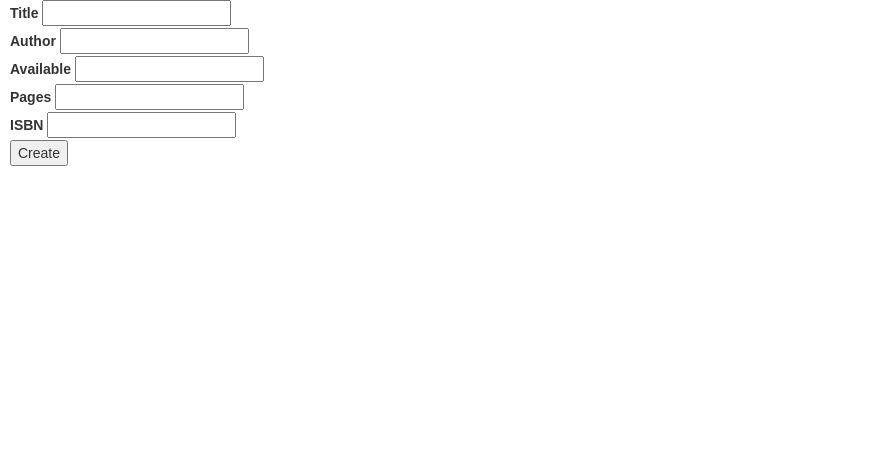
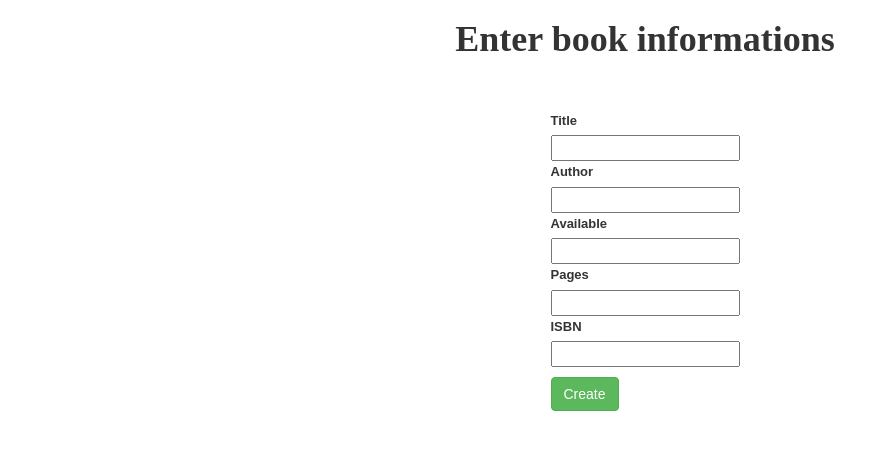
Before and after one commit to Nadim-Mahmud/JsonDB, a PHP site: page /create.php in a window 1280 px wide. Shown: the top 450 px of the page, without its empty margins (0-887 px from the left). Run offline with PHP 8.4, Linux system fonts and the light colour scheme.

Commit message:
partially completed

```diff
--- a/create.php
+++ b/create.php
@@ -41,30 +41,40 @@ if (isset($_GET['title'])) {
 </head>
 
 <body class="create-body">
-    <form action="" method="get">
+
+    <h1 class="title"> Enter book informations</h1>
+
+    <div class="form-container">
+        <form class="" action="" method="get">
             <div>
-            <label>Title</label>
+                <label class="form-head">Title</label>
+                <br>
                 <input type="text" name="title" />
             </div>
             <div>
-            <label>Author</label>
+                <label class="form-head">Author</label>
+                <br>
                 <input type="text" name="author" />
             </div>
             <div>
-            <label>Available</label>
+                <label class="form-head">Available</label>
+                <br>
                 <input type="text" name="available" />
             </div>
             <div>
-            <label>Pages</label>
+                <label class="form-head">Pages</label>
+                <br>
                 <input type="text" name="pages" />
             </div>
             <div>
-            <label>ISBN</label>
+                <label class="form-head">ISBN</label>
+                <br>
                 <input type="text" name="isbn" />
             </div>
-        <input type="submit" value="Create" />
+            <input class="btn btn-success create-btns" type="submit" value="Create" />
         </form>
 
+    </div>
 
     <!-- bootstrap scripts -->
     <script src="https://maxcdn.bootstrapcdn.com/bootstrap/3.3.7/js/bootstrap.min.js" integrity="sha384-Tc5IQib027qvyjSMfHjOMaLkfuWVxZxUPnCJA7l2mCWNIpG9mGCD8wGNIcPD7Txa" crossorigin="anonymous"></script>
--- a/style.css
+++ b/style.css
@@ -38,3 +38,19 @@
   margin-left: 10px;
 
 }
+
+.form-container{
+  display: flex;
+  justify-content: center;
+  margin-top: 50px;
+}
+
+.form-head{
+  font-size: small;
+}
+
+.create-btns{
+  display: flex;
+  margin-top: 10px;
+  justify-content: center;
+}
```
Lines whose indentation alone changed are shown as unchanged.
